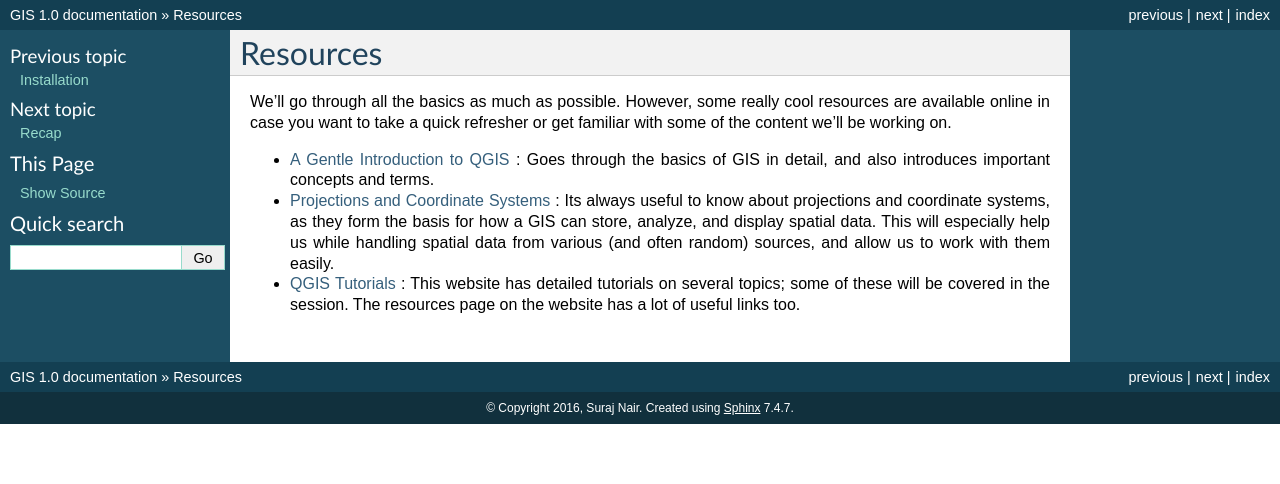
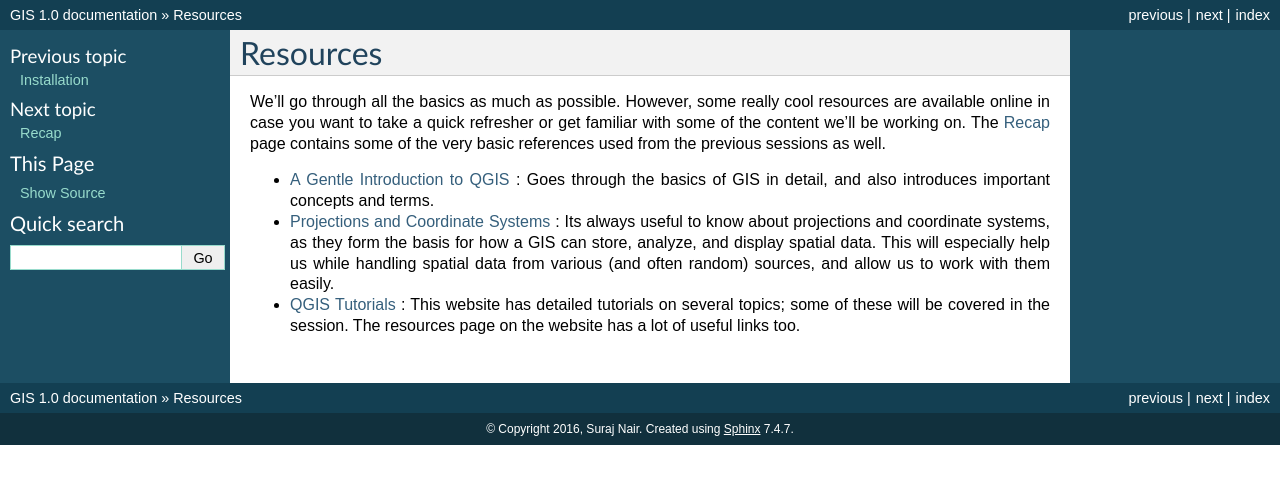
Before and after one commit to Suraj2611/GIS, a Sphinx documentation site: the page built from docs/resources.rst, in a window 1280 px wide. Shown: the top 484 px of the page. Built offline with Sphinx 7.4.7, drawn with Linux system fonts in a browser that asks for light colours; pages that are not in the unit, such as notebooks, are missing from menus.

Commit message:
Update resources.rst

```diff
--- a/docs/resources.rst
+++ b/docs/resources.rst
@@ -2,7 +2,7 @@
 Resources
 ==========
 
-We'll go through all the basics as much as possible. However,  some really cool resources are available online in case you want to take a quick refresher or get familiar with some of the content we'll be working on.
+We'll go through all the basics as much as possible. However,  some really cool resources are available online in case you want to take a quick refresher or get familiar with some of the content we'll be working on. The :doc:`Recap <recap>` page contains some of the very basic references used  from the previous sessions as well.
 
 - `A Gentle Introduction to QGIS <http://docs.qgis.org/2.8/en/docs/gentle_gis_introduction/>`_ : Goes through the basics of GIS in detail, and also introduces important concepts and terms.
 - `Projections and Coordinate Systems <https://courses.washington.edu/gis250/lessons/projection/#top>`_ : Its always useful to know about projections and coordinate systems, as they form the basis for how a GIS can store, analyze, and display spatial data. This will especially help us while handling spatial data from various (and often random) sources, and allow us to work with them easily.
```
